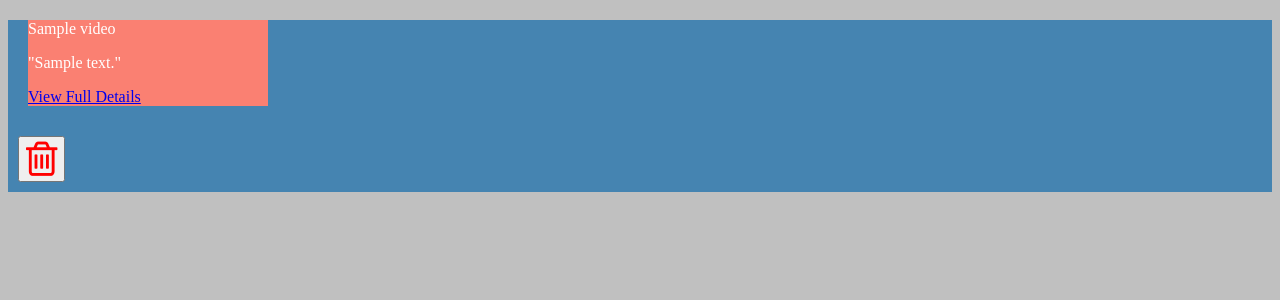
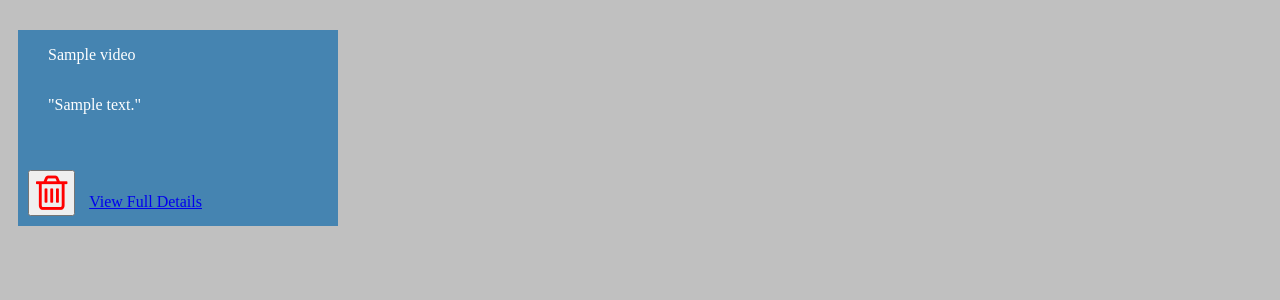
Before and after one commit to Tcherin/Shop-Inventory-Project, a Flask app: page /videos in a window 1280 px wide. Shown: the part 26-326 px from the top of the page. Run offline with Flask 3, Linux system fonts and the light colour scheme; a database or web service that is not in the repository returns one stand-in record (values such as "Sample title"); some libraries are stand-ins or nearby versions.

Commit message:
index page css

```diff
--- a/static/style.css
+++ b/static/style.css
@@ -78,14 +78,17 @@ footer {
 /* index page */
 
 .video {
+    margin: 10px;
     color: #fff;
     background-color: #4584b1;
+    width: 20rem;
 }
 
 .title {
-    margin: 20px;
-    background-color: salmon;
+    margin: 30px;
     width: 15rem;
+    display: grid;
+    align-items: center;
 }
 
 .trash-button {
--- a/templates/videos/index.html
+++ b/templates/videos/index.html
@@ -7,13 +7,13 @@
                     <div class="title">
                         <p>{{video.title}}</p>
                         <p>"{{video.description}}"</p>
-                        <a href="/videos/{{video.id}}"> View Full Details</a>
                     </div>
                     <div class="buttons">
                         <form class="delete-form" action="/videos/{{ video.id }}/delete" method="post">
                             <button class="trash-button">
                                 <i class="fa fa-trash-o fa-3x" style="color: red" aria-hidden="true"></i>
                             </button>
+                            <a href="/videos/{{video.id}}"> View Full Details</a>
                         </form>
                     </div>
                 </div>
```
